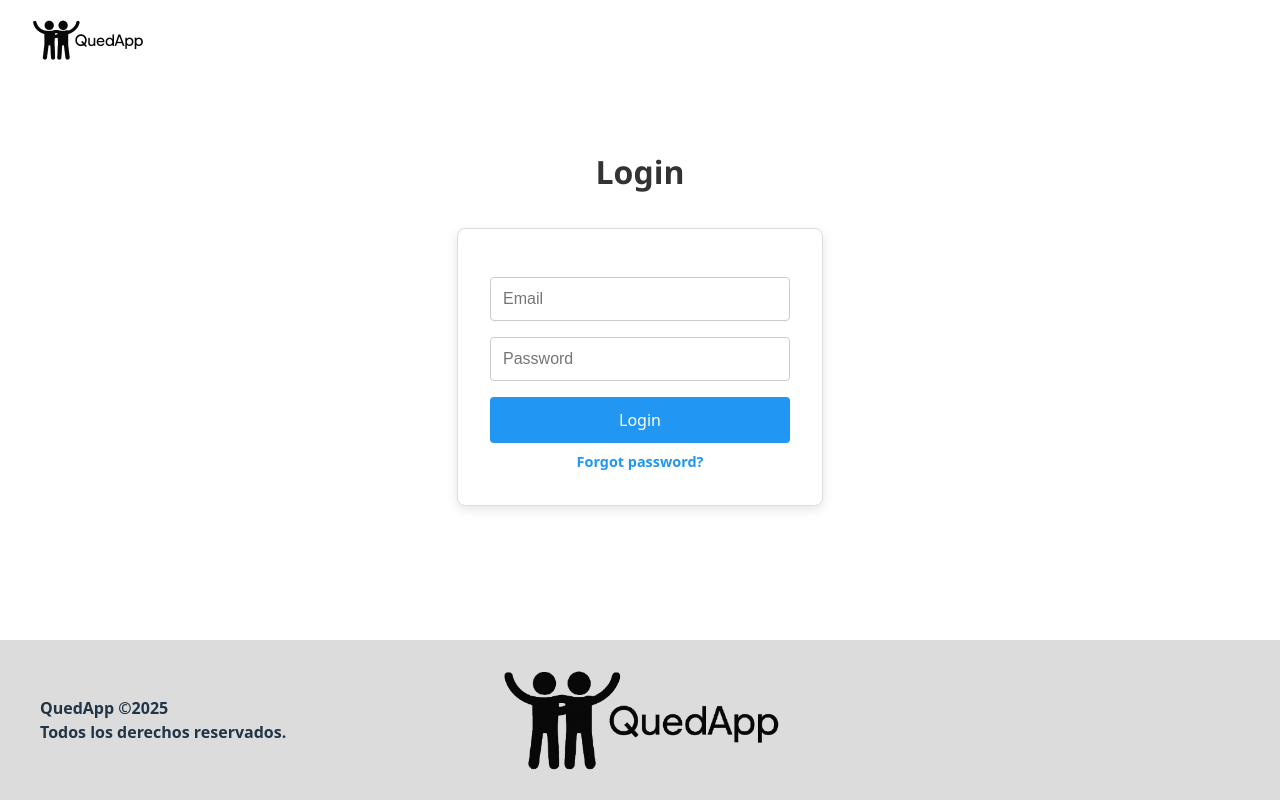
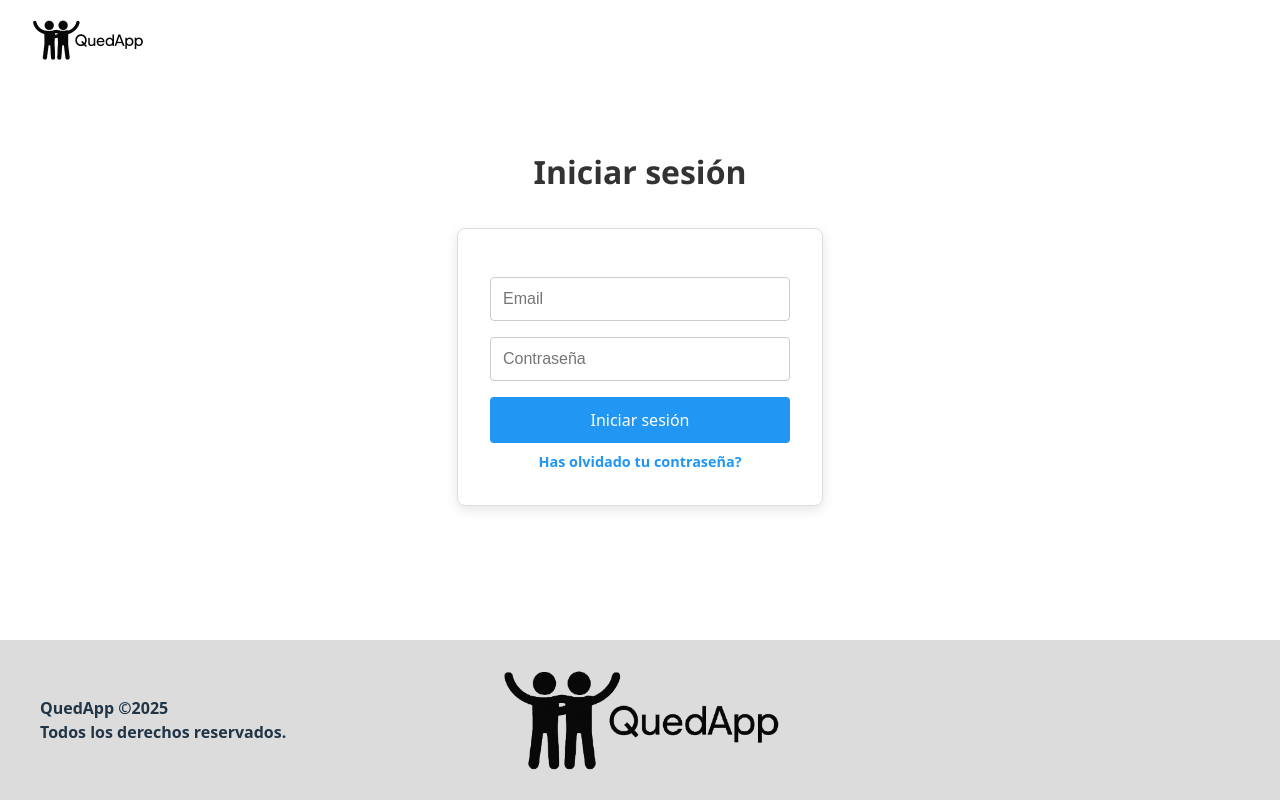
Before and after one commit to Marc-0207/FProject_front, a React (Vite) app: page /login in a window 1280 px wide. Built offline with nearby package versions, Linux system fonts and the light colour scheme.

Commit message:
Inicio de sesion y registro en castellano

```diff
--- a/src/components/Auth/Login.jsx
+++ b/src/components/Auth/Login.jsx
@@ -70,7 +70,7 @@ function Login(){
     }
     return(
         <>
-            <h1>Login</h1>
+            <h1>Iniciar sesión</h1>
             <div className="Credenciales">
                 <p>
                     {
@@ -80,9 +80,9 @@ function Login(){
                     }
                 </p>
                 <input className="Email" placeholder="Email" value={email} onChange={(e) => handleInputChange(e, "email")}></input>
-                <input className="Password" placeholder="Password" type="password" value={password} onChange={(e) => handleInputChange(e, "password")}></input>
-                <button className="Login" onClick={loginSubmit}>Login</button>
-                <p className='forgot'>Forgot password?</p>
+                <input className="Password" placeholder="Contraseña" type="password" value={password} onChange={(e) => handleInputChange(e, "password")}></input>
+                <button className="Login" onClick={loginSubmit}>Iniciar sesión</button>
+                <p className='forgot'>Has olvidado tu contraseña?</p>
             </div>
         </>
     )
--- a/src/components/Auth/Register.jsx
+++ b/src/components/Auth/Register.jsx
@@ -132,7 +132,7 @@ function Register() {
 
   return (
     <>
-      <h1>Register</h1>
+      <h1>Registrarse</h1>
       <div className="Credenciales">
         <p>
           {msg !== "" ? (
@@ -168,7 +168,7 @@ function Register() {
           onChange={(e) => handleInputChange(e, "password2")}
         />
         <button className="Register" onClick={handleSubmit}>
-          Register
+          Registrarse
         </button>
       </div>
     </>
```
